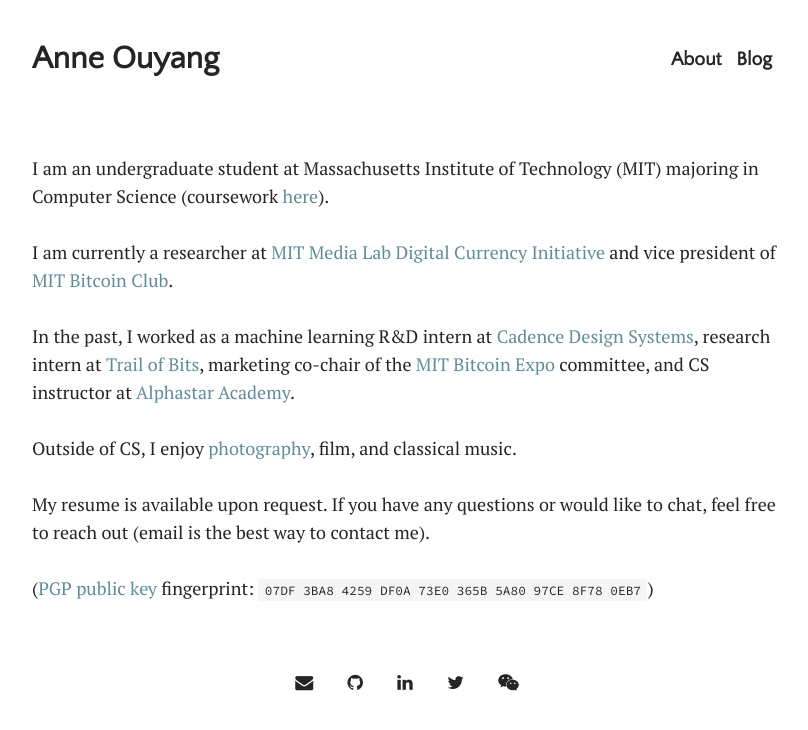
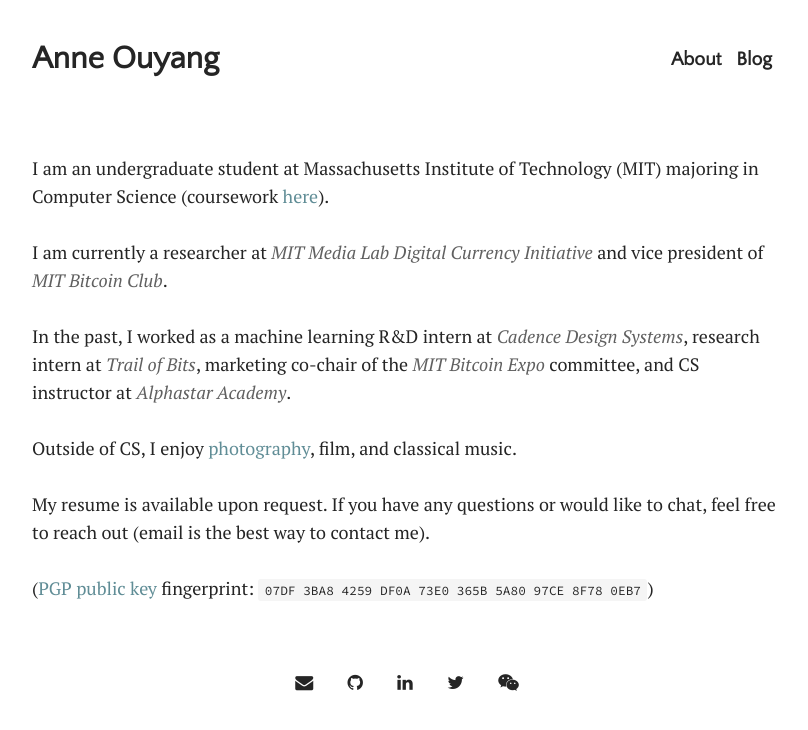
Before and after one commit to anneouyang/anneouyang.github.io, a Jekyll site: the page built from index.html, in a window 1280 px wide. Shown: the top 730 px of the page, without its empty margins (233-1041 px from the left). Built offline with Jekyll 4.4.1, drawn with Linux system fonts in a browser that asks for light colours; some web fonts are replaced; the list of posts is cut into pages by our own code.

Commit message:
change homepage styling

```diff
--- a/assets/css/main.css
+++ b/assets/css/main.css
@@ -68,9 +68,9 @@ h1, h2, h3, h4, h5, h6 {
   color: #252525 !important;
 }
 
-a .orgs {
+a.orgs {
+  color: #606060;
   font-style: italic;
-  color: #252525;
 }
 
 a {
```
